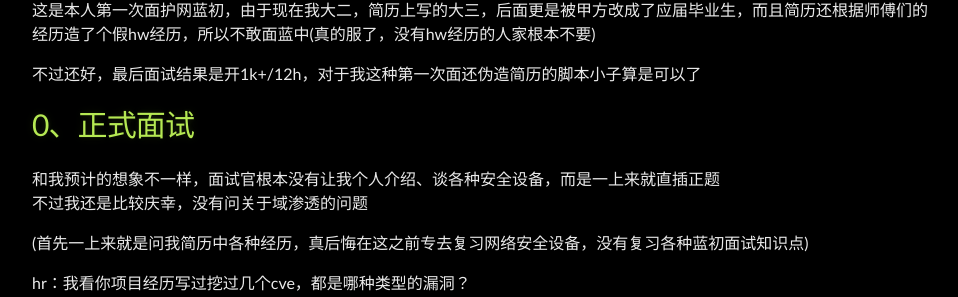
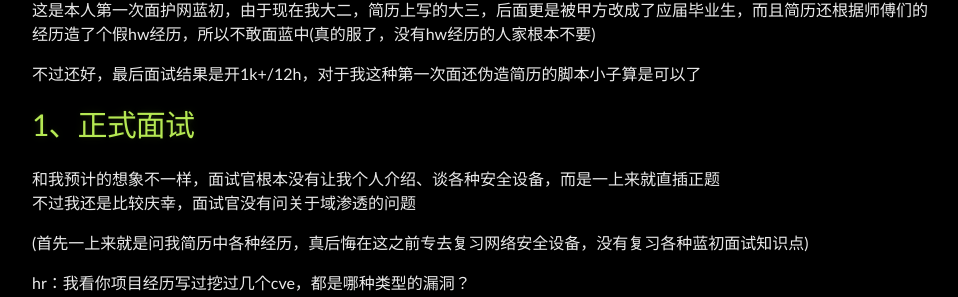
Before and after one commit to Leeyangee/leeyangee.github.io, a Jekyll site: the page built from _posts/2023-07-24-HVV演练 5分钟速通国护蓝初面试.md, in a window 1280 px wide. Shown: the part 288-585 px from the top of the page, without its empty margins (160-1118 px from the left). Built offline with Jekyll 4.4.1, drawn with Linux system fonts in a browser that asks for light colours.

Commit message:
Update 2023-07-24-HVV演练 5分钟速通国护蓝初面试.md

```diff
--- a/_posts/2023-07-24-HVV演练 5分钟速通国护蓝初面试.md
+++ b/_posts/2023-07-24-HVV演练 5分钟速通国护蓝初面试.md
@@ -8,10 +8,10 @@ published: true
 
 不过还好，最后面试结果是开1k+/12h，对于我这种第一次面还伪造简历的脚本小子算是可以了
 
-# [](#header-1)0、正式面试
+# [](#header-1)1、正式面试
 
 和我预计的想象不一样，面试官根本没有让我个人介绍、谈各种安全设备，而是一上来就直插正题
-不过我还是比较庆幸，没有问关于域渗透的问题
+不过我还是比较庆幸，面试官没有问关于域渗透的问题
 
 (首先一上来就是问我简历中各种经历，真后悔在这之前专去复习网络安全设备，没有复习各种蓝初面试知识点)
 
```
